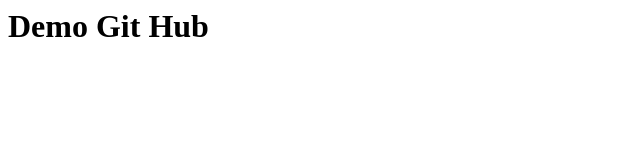
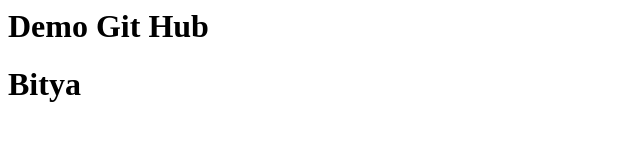
Before and after one commit to essoudrybitya/Exercice, a plain HTML site: page index.html in a window 1280 px wide. Shown: the whole page, without its empty margins (0-640 px from the left). Drawn offline with Linux system fonts and the light colour scheme.

Commit message:
Update index.html

```diff
--- a/index.html
+++ b/index.html
@@ -1,5 +1,7 @@
 <html lang="en">
   <body>
     <h1> Demo Git Hub </h1>
+
+    <h1> Bitya </h1>
   </body>
 </html>
```
